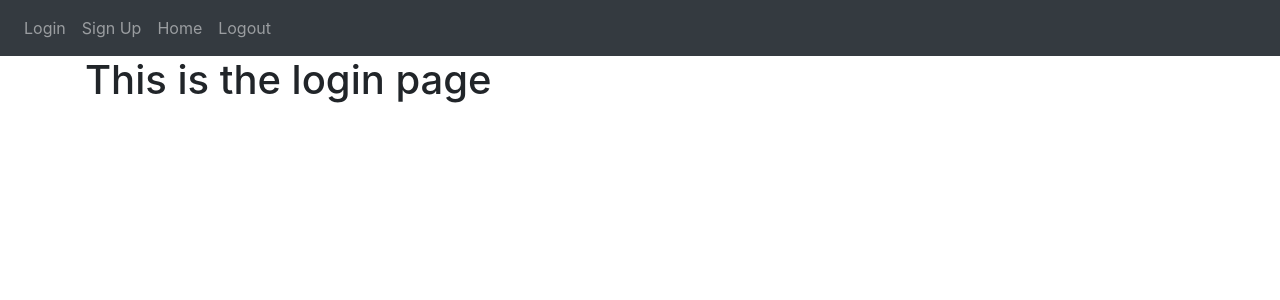
After one commit to MeesumP/Flask-Notes-Website, a Flask app: template Website/Templates/login.html in a window 1280 px wide. The commit adds this page. Shown: the top 300 px of the page. Run offline with Flask 2, Linux system fonts and the light colour scheme; the template is opened without the code that fills it, so the values that code supplies are empty; some libraries are stand-ins or nearby versions.

Commit message:
rendered seperate html templates for each page, routing not working (problem not in seperate html templates)

```diff
--- a/Website/Templates/base.html
+++ b/Website/Templates/base.html
@@ -1,8 +1,8 @@
 <!DOCTYPE html>
 <html lang="en">
   <head>
-    <meta charset="UTF-8">
-    <meta name="viewport" content="width=device-width, initial-scale=1.0">
+    <meta charset="UTF-8" />
+    <meta name="viewport" content="width=device-width, initial-scale=1.0" />
     <link
       rel="stylesheet"
       href="https://stackpath.bootstrapcdn.com/bootstrap/4.4.1/css/bootstrap.min.css"
@@ -18,19 +18,24 @@
   </head>
   <body>
     <nav class="navbar navbar-expand-lg navbar-dark bg-dark">
-    <button class="navbar-toggler" type="button" data-toggle="collapse" data-target="#navbar">
+      <button
+        class="navbar-toggler"
+        type="button"
+        data-toggle="collapse"
+        data-target="#navbar"
+      >
         <span class="navbar-toggler-icon"></span>
       </button>
       <div class="collapse navbar-collapse" id="navbar">
         <div class="navbar-nav">
-        <a href="/login" class="nav-item nav-link" id="login">Login</a>
-        <a href="/sign-up" class="nav-item nav-link" id="sign-up">Sign Up</a>
-        <a href="/logout" class="nav-item nav-link" id="logout">Logout</a>
-        <a href="/" class="nav-item nav-link" id="home">Home</a>
+          <a class="nav-item nav-link" id="login" href="/login">Login</a>
+          <a class="nav-item nav-link" id="signUp" href="/sign-up">Sign Up</a>
+          <a class="nav-item nav-link" id="home" href="/">Home</a>
+          <a class="nav-item nav-link" id="logout" href="/logout">Logout</a>
         </div>
       </div>
     </nav>
-
+    <div class="container">{% block content %} {% endblock %}</div>
     <script
       src="https://code.jquery.com/jquery-3.2.1.slim.min.js"
       integrity="sha384-KJ3o2DKtIkvYIK3UENzmM7KCkRr/rE9/Qpg6aAZGJwFDMVNA/GpGFF93hXpG5KkN"
--- a/Website/Templates/home.html
+++ b/Website/Templates/home.html
@@ -1 +1,4 @@
-{% extends "base.html" %} {% block title%}Changed{% endblock %}
+{% extends "base.html" %} {% block title%}Home{% endblock %}
+{% block content %}
+<h1>This is the home page</h1>
+{% endblock %}
--- /dev/null
+++ b/Website/Templates/login.html
@@ -0,0 +1,4 @@
+{% extends "base.html" %} {% block title%}Login{% endblock %}
+{% block content %}
+<h1>This is the login page</h1>
+{% endblock %}
--- /dev/null
+++ b/Website/Templates/sign_up.html
@@ -0,0 +1,4 @@
+{% extends "base.html" %} {% block title%}Sign Up{% endblock %}
+{% block content %}
+<h1>This is the sign up page</h1>
+{% endblock %}
--- a/Website/auth.py
+++ b/Website/auth.py
@@ -1,10 +1,11 @@
 from flask import Blueprint
+from flask.templating import render_template
 
 auth = Blueprint("auth", __name__)
 
 @auth.route("/login")
 def login():
-    return "<p>Login</p>"
+    return render_template("Website\Templates\login.html")
 
 @auth.route("/logout")
 def logout():
@@ -12,4 +13,4 @@ def logout():
 
 @auth.route("/sign-up")
 def sign_up():
-    return "<p>Sign Up</p>"
+    return render_template("Website\Templates\sign_up.html")
```
Lines whose indentation alone changed are shown as unchanged.
